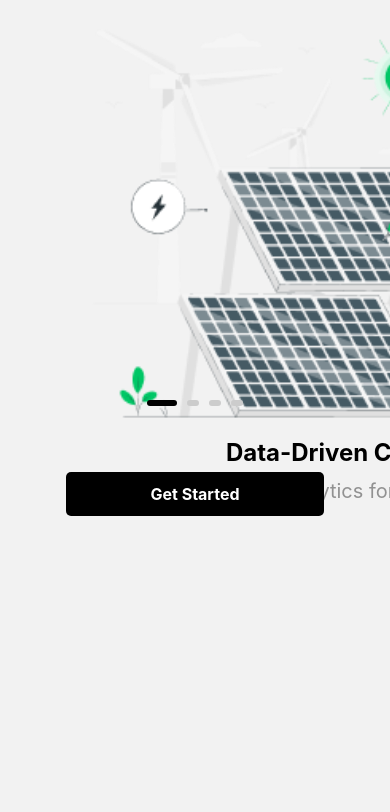
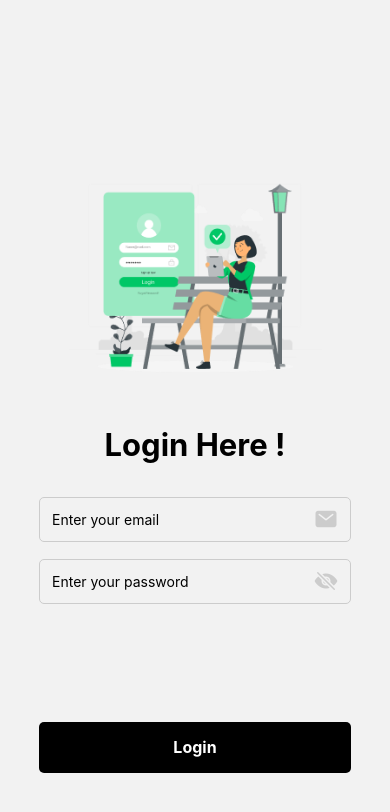
Before and after one commit to umakant3525/PVPROTECTAPP, a React Native app: screen /ClientLoginScreen in a window 390 px wide. Shown: the top 812 px of the page. Built offline with nearby package versions, Linux system fonts and the light colour scheme.

Commit message:
login screen of client done with ui

```diff
--- a/StackNavigator.js
+++ b/StackNavigator.js
@@ -4,6 +4,7 @@ import { createNativeStackNavigator } from '@react-navigation/native-stack';
 import HomeScreen from './src/HomeScreen.jsx';
 import DashboardScreen from './src/clientscreens/DashboardScreen.jsx';
 import AboutSliderScreen from './src/components/About/AboutSliderScreen.jsx';
+import ClientLoginScreen from './src/clientscreens/ClientLoginScreen.jsx';
 
 
 const StackNavigator = () => {
@@ -11,6 +12,7 @@ const StackNavigator = () => {
   return (
     <NavigationContainer>
       <Stack.Navigator>
+      <Stack.Screen name="ClientLoginScreen" component={ClientLoginScreen} options={{ headerShown: false }} />
       <Stack.Screen name="AboutSliderScreen" component={AboutSliderScreen} options={{ headerShown: false }} />
         <Stack.Screen name="HomeScreen" component={HomeScreen} options={{ headerShown: false }} />
         <Stack.Screen name="DashboardScreen" component={DashboardScreen} options={{ headerShown: false }} />
--- a/package.json
+++ b/package.json
@@ -9,6 +9,7 @@
     "web": "expo start --web"
   },
   "dependencies": {
+    "@expo/vector-icons": "^14.0.1",
     "@react-navigation/native": "^6.1.17",
     "@react-navigation/native-stack": "^6.9.26",
     "expo": "~50.0.14",
--- /dev/null
+++ b/src/clientscreens/ClientLoginScreen.jsx
@@ -0,0 +1,112 @@
+import React, { useState } from "react";
+import {
+  SafeAreaView,
+  StyleSheet,
+  Text,
+  TextInput,
+  View,
+  TouchableOpacity,
+} from "react-native";
+import {
+  widthPercentageToDP as wp,
+  heightPercentageToDP as hp,
+} from "react-native-responsive-screen";
+import { Ionicons } from "@expo/vector-icons";
+import LoginButton from "../components/Login/LoginButton";
+import LoginImg from "../components/Login/LoginImg";
+
+const ClientLoginScreen = () => {
+  const [email, setEmail] = useState("");
+  const [password, setPassword] = useState("");
+  const [emailFocused, setEmailFocused] = useState(false);
+  const [passwordFocused, setPasswordFocused] = useState(false);
+  const [showPassword, setShowPassword] = useState(false);
+
+  const togglePasswordVisibility = () => {
+    setShowPassword(!showPassword);
+  };
+
+  return (
+    <SafeAreaView style={styles.container}>
+      <LoginImg />
+      <View style={styles.inputContainer}>
+        <View style={[styles.input, emailFocused ? styles.inputFocused : null]}>
+          <TextInput
+            placeholder="Enter your email"
+            value={email}
+            onChangeText={(text) => setEmail(text)}
+            onFocus={() => setEmailFocused(true)}
+            onBlur={() => setEmailFocused(false)}
+            style={styles.inputText}
+          />
+          <Ionicons
+            name="mail"
+            size={24}
+            color={emailFocused ? "hsla(151, 100%, 39%, 1)" : "#ccc"}
+            style={styles.icon}
+          />
+        </View>
+        <View
+          style={[styles.input, passwordFocused ? styles.inputFocused : null]}
+        >
+          <TextInput
+            placeholder="Enter your password"
+            secureTextEntry={!showPassword}
+            value={password}
+            onChangeText={(text) => setPassword(text)}
+            onFocus={() => setPasswordFocused(true)}
+            onBlur={() => setPasswordFocused(false)}
+            style={styles.inputText}
+          />
+          <TouchableOpacity onPress={togglePasswordVisibility}   style={[styles.icon, styles.iconRight]} >
+            <Ionicons
+              name={showPassword ? "eye": "eye-off"}
+              color={passwordFocused ? "hsla(151, 100%, 39%, 1)" : "#ccc"}
+              size={24}
+            />
+          </TouchableOpacity>
+        </View>
+      </View>
+      <LoginButton />
+    </SafeAreaView>
+  );
+};
+
+const styles = StyleSheet.create({
+  container: {
+    flex: 1,
+    alignItems: "center",
+    justifyContent: "center",
+  },
+  inputContainer: {
+    width: wp("80%"),
+    marginVertical: hp("2%"),
+  },
+  input: {
+    position: "relative",
+    flexDirection: "row",
+    alignItems: "center",
+    borderWidth: 1,
+    borderColor: "#ccc",
+    borderRadius: 5,
+    paddingHorizontal: wp("3%"),
+    paddingVertical: hp("1.5%"),
+    marginBottom: hp("2%"),
+  },
+  inputFocused: {
+    borderColor: "hsla(151, 100%, 39%, 1)",
+  },
+  inputText: {
+    flex: 1,
+    marginRight: 30, // Adjust this value to increase/decrease space between text input and icon
+  },
+  icon: {
+    position: "absolute",
+    right: wp("3%"),
+  },
+  iconRight: {
+    right: wp("3%"), // Adjust this value to align the icon more to the right
+  },
+});
+
+export default ClientLoginScreen;
--- a/src/components/About/AboutSliderScreen.jsx
+++ b/src/components/About/AboutSliderScreen.jsx
@@ -3,7 +3,7 @@ import React, { useRef, useState } from "react";
 import Slides from "./data";
 import SlideItem from "./SlideItem";
 import Pagination from "./Pagination";
-import LoginButton from "./LoginButton";
+import TowardsLoginButton from "./TowardsLoginButton";
 
 const AboutSliderScreen = () => {
   const [index, setIndex] = useState(0);
@@ -49,7 +49,7 @@ const AboutSliderScreen = () => {
         viewabilityConfig={viewabilityConfig}
       />
       <Pagination data={Slides} scrollX={scrollX} index={index} />
-      <LoginButton />
+      <TowardsLoginButton/>
     </View>
   );
 };
--- a/src/components/About/LoginButton.jsx
+++ b/src/components/About/TowardsLoginButton.jsx
@@ -3,7 +3,7 @@ import React from 'react';
 import { widthPercentageToDP as wp, heightPercentageToDP as hp } from "react-native-responsive-screen";
 import { useNavigation } from '@react-navigation/native';
 
-const LoginButton = () => {
+const TowardsLoginButton = () => {
   const navigation = useNavigation();
 
   const goToLoginScreen = () => {
@@ -19,7 +19,7 @@ const LoginButton = () => {
   );
 };
 
-export default LoginButton;
+export default TowardsLoginButton;
 
 const styles = StyleSheet.create({
   buttonContainer: {
--- /dev/null
+++ b/src/components/Login/LoginButton.jsx
@@ -0,0 +1,45 @@
+import { StyleSheet, Text, View, TouchableOpacity } from 'react-native';
+import React from 'react';
+import { widthPercentageToDP as wp, heightPercentageToDP as hp } from "react-native-responsive-screen";
+import { useNavigation } from '@react-navigation/native';
+
+const LoginButton = () => {
+  const navigation = useNavigation();
+
+  const goToLoginScreen = () => {
+    navigation.navigate('HomeScreen'); // Navigate to HomeScreen
+  };
+
+  return (
+    <View style={styles.buttonContainer}>
+      <TouchableOpacity style={styles.button} onPress={goToLoginScreen}>
+        <Text style={styles.buttonText}>Login</Text>
+      </TouchableOpacity>
+    </View>
+  );
+};
+
+export default LoginButton;
+
+const styles = StyleSheet.create({
+  buttonContainer: {
+    top: hp('10%'),
+    flexDirection: 'row',
+    width: '100%',
+    alignItems: 'center',
+    justifyContent: 'center',
+  },
+  button: {
+    backgroundColor: 'black',
+    height: hp('6%'),
+    width: wp('80%'),
+    borderRadius: 5,
+    alignItems: 'center',
+    justifyContent: 'center', // Add this line
+  },
+  buttonText: {
+    color: 'white',
+    fontSize: 16,
+    fontWeight: 'bold',
+  },
+});
--- /dev/null
+++ b/src/components/Login/LoginImg.jsx
@@ -0,0 +1,41 @@
+import React from "react";
+import { Text, StyleSheet, View, Image } from "react-native";
+import {
+  widthPercentageToDP as wp,
+  heightPercentageToDP as hp,
+} from "react-native-responsive-screen";
+
+const LoginImg = () => {
+  const clientLoginImg = require("../../../assets/login/clientlogin.png");
+
+  return (
+    <View>
+      <View style={styles.imageContainer}>
+        <Image
+          source={clientLoginImg}
+          style={styles.image}
+          resizeMode="contain"
+        />
+      </View>
+      <Text style={styles.loginText}>Login Here !</Text>
+    </View>
+  );
+};
+
+export default LoginImg;
+
+const styles = StyleSheet.create({
+  imageContainer: {
+    justifyContent: "center",
+  },
+  image: {
+    width: wp("80%"),
+    height: hp("30%"),
+  },
+  loginText: {
+    textAlign : 'center',
+    fontSize: wp("8%"),
+    marginVertical: hp("2%"),
+    fontWeight: "bold",
+  },
+});
```
Also changed, not shown: assets/login/clientlogin.png (added), 1 other file (tests, documents, lock files or other folders).
